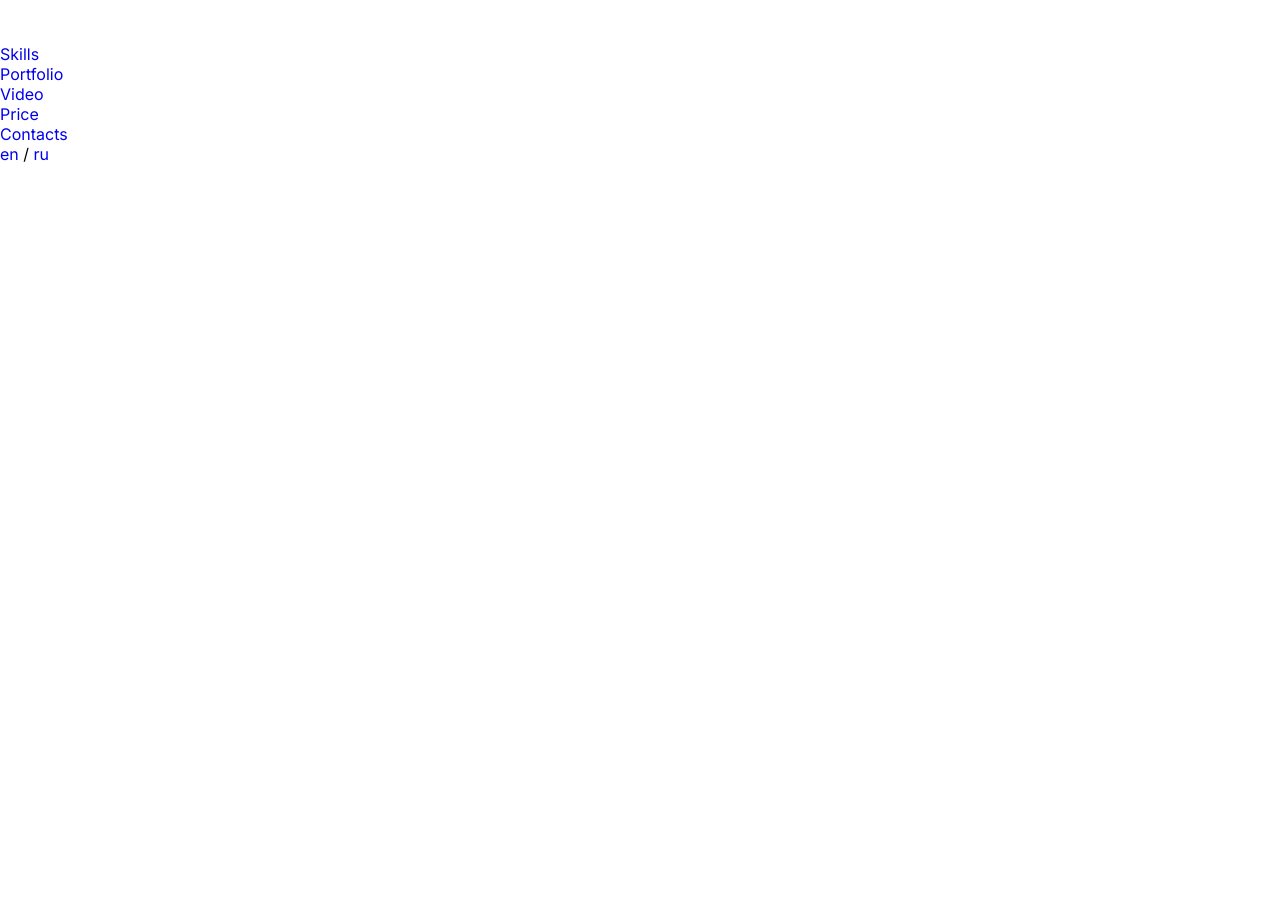
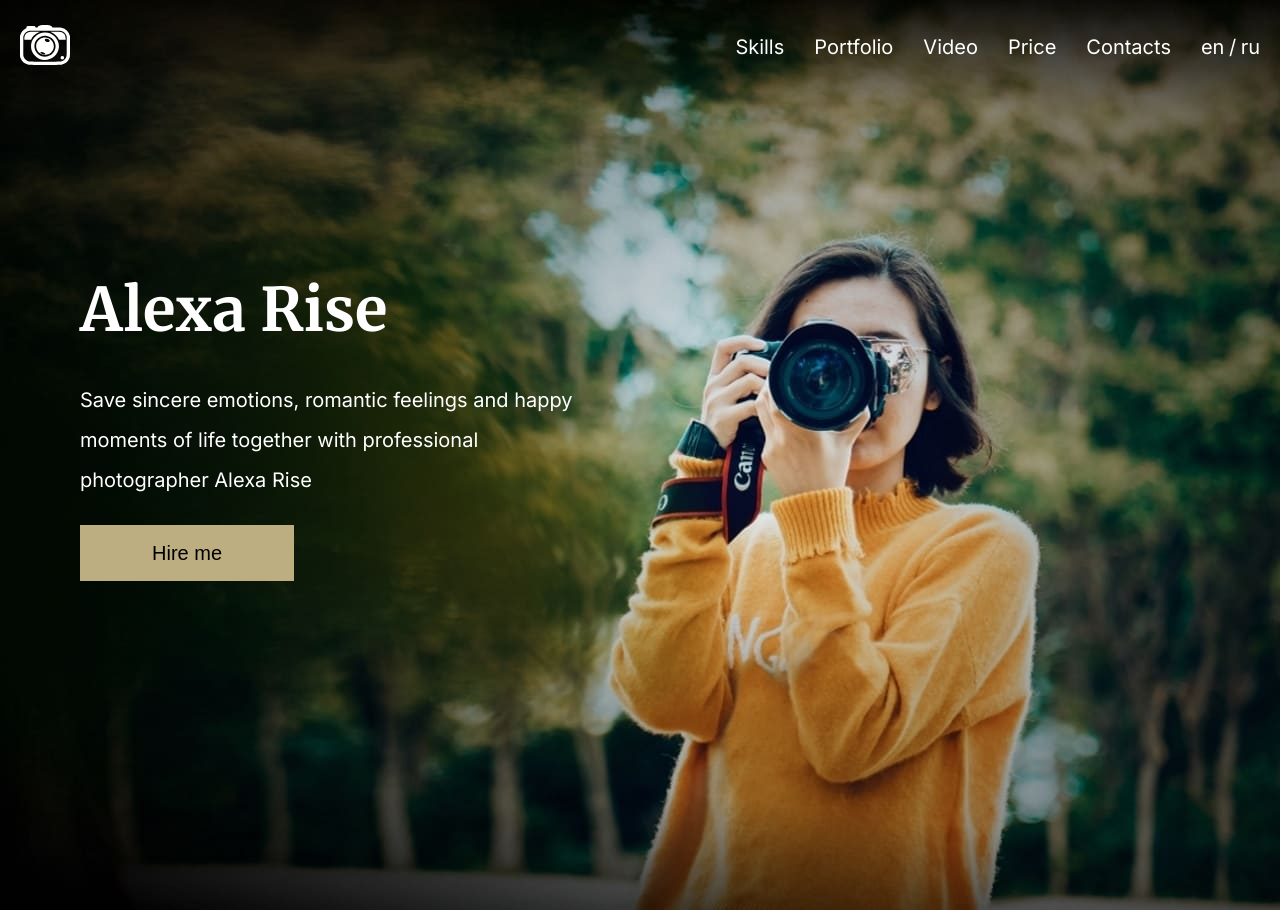
Before and after one commit to mainazarov1/game-rock-paper-scissors, a website: page portfolio/index.html in a window 1280 px wide. Before the commit the page ends 800 px from the top, so only its background shows below. Drawn offline with Linux system fonts and the light colour scheme.

Commit message:
feat: add main and hero section

```diff
--- a/portfolio/index.html
+++ b/portfolio/index.html
@@ -37,6 +37,18 @@
 			</div>
 		</div>
 	</header>
+	<main class="main">
+		<section class="hero" id="hero">
+			<div class="container">
+				<div class="hero__content">
+					<h1 class="heading">Alexa Rise</h1>
+					<p class="description">Save sincere emotions, romantic feelings and happy moments of life together with
+						professional photographer Alexa Rise</p>
+					<button class="hero__button">Hire me</button>
+				</div>
+			</div>
+		</section>
+	</main>
 </body>
 
 </html>
--- a/portfolio/styles/style.scss
+++ b/portfolio/styles/style.scss
@@ -1,4 +1,6 @@
 :root {
+	--bg-Gold: invert(26%) sepia(15%) saturate(638%) hue-rotate(7deg) brightness(92%) contrast(87%);
+	--color-Gold: #BDAE82;
 }
 * {
 	margin: 0; padding: 0;
@@ -6,6 +8,7 @@
 }
 body {
 	font-family: 'Inter', sans-serif;
+	color: #FFF;
 }
 a {
 	text-decoration: none;
@@ -16,3 +19,77 @@ ol, ul {
 h1, h2 {
 	font-family: 'Merriweather', serif;
 }
+.container {
+	max-width: 1440px;
+	margin: 0 auto;
+	padding: 0 20px;
+}
+.header {
+	position: absolute;
+	width: 100%;
+	z-index: 1;
+	&__wrap {
+		padding: 25px 0;
+		display: flex;
+		justify-content: space-between;
+		align-items: center;
+	}
+	&__logo {
+		transition: .2s;
+		&:hover {
+			filter: var(--bg-Gold)
+		}
+	}
+	&__nav {
+		ul {
+			display: flex;
+		}
+	}
+	&__item {
+		margin-left: 30px;
+	}
+	&__link, &__link--lang, span{
+		font-size: 20px;
+		color: #FFF;
+		transition: .2s;
+		&:hover:not(span) {
+			color: var(--color-Gold);
+		}
+	}
+	&__link--lang {
+	}
+}
+.main {
+}
+.hero {
+	position: absolute;
+	width: 100%;
+	height: 910px;
+	background: url(../assets/img/bg.png);
+
+	&__content {
+		margin: 250px 0 0 60px;
+		width: 500px;
+	}
+	.heading {
+		font-size: 60px;
+		line-height: 2em;
+		margin-bottom: 10px;
+	}
+	.description {
+		font-size: 20px;
+		line-height: 2em;
+		margin-bottom: 25px;
+	}
+	.hero__button {
+		padding: 8px 72px;
+		font-size: 20px;
+		line-height: 2em;
+		border: none;
+		background-color: #BDAE82;
+		transition: .3s;
+		&:hover {
+			color: #FFFFFF;
+		}
+	}
+}
```
Also changed, not shown: portfolio/styles/style.css, 1 other file.
